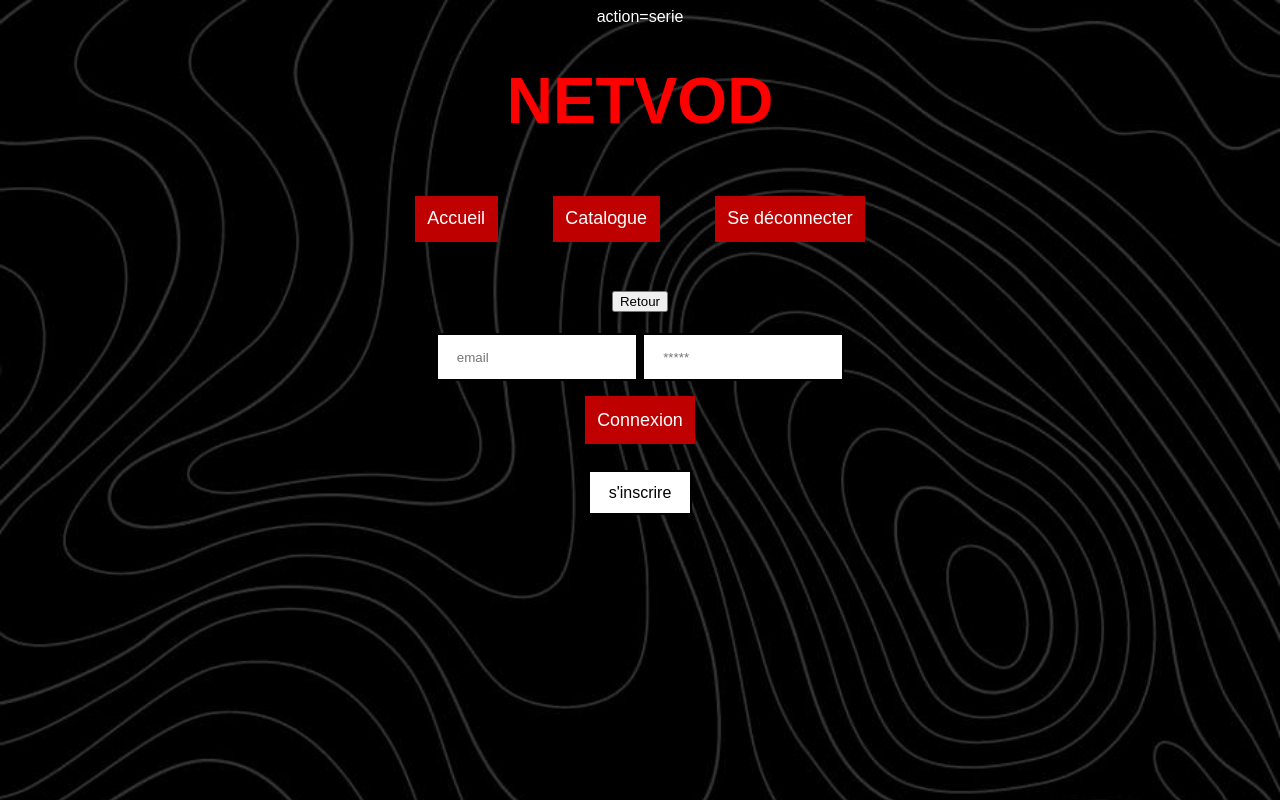
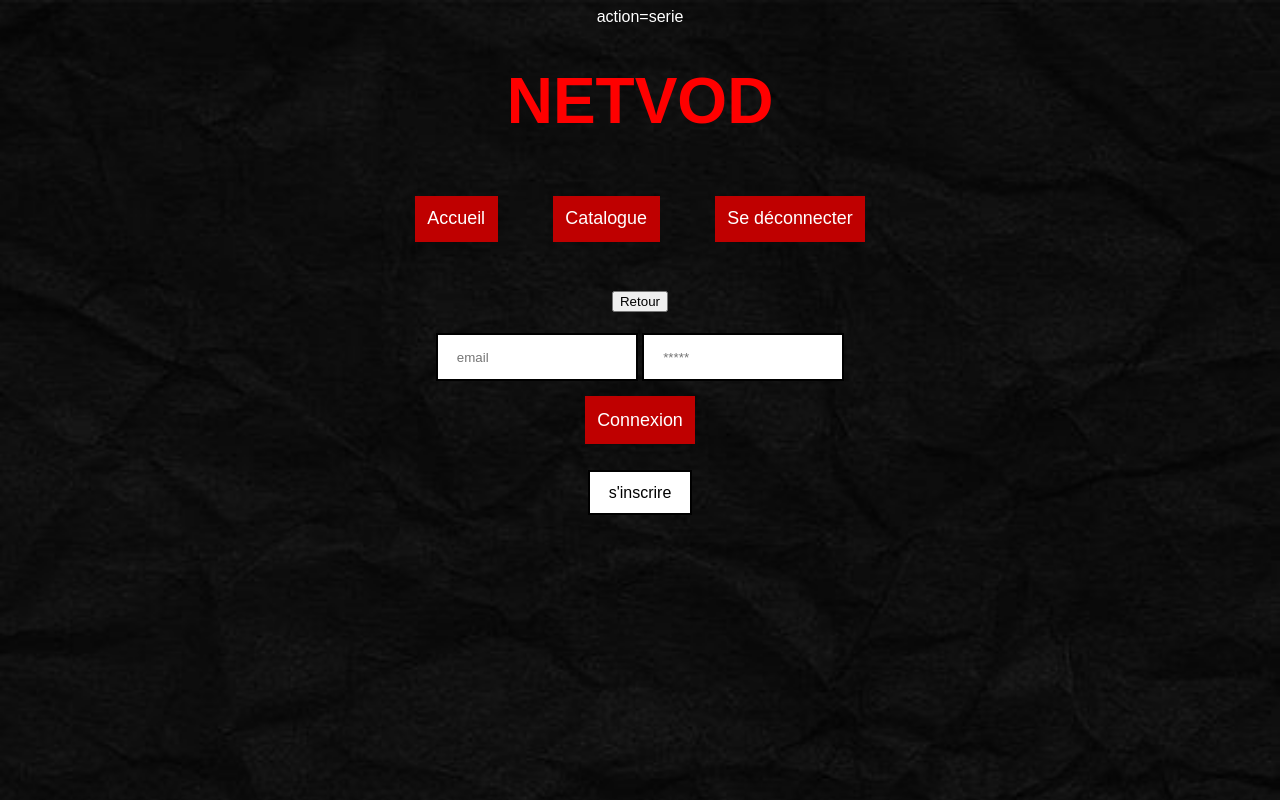
Before and after one commit to Perrier-Remi/SAE_dev_web, a PHP site: page /?action=serie in a window 1280 px wide. Run offline with PHP 8.4, Linux system fonts and the light colour scheme.

Commit message:
Css Affichage série

```diff
--- a/src/classes/styles/styleAction.css
+++ b/src/classes/styles/styleAction.css
@@ -1,6 +1,6 @@
 body
 {
-    background-image:url("img_1.png");
+    background-image:url("img.png");
     background-repeat: no-repeat;
     background-size: cover;
     color:white;
@@ -95,5 +95,19 @@ h1
     margin-left:2vw;
 }
 
+#detailserie
+{
+    width:50vw;
+    margin:auto;
+    text-align: justify;
+}
+
+#detailserie h2
+{
+    font-size:2.8vw;
+    width:60vw;
+    text-align:left;
+}
+
 
 /*style="background-color: #1a1a1a; color: white;"*/
```
